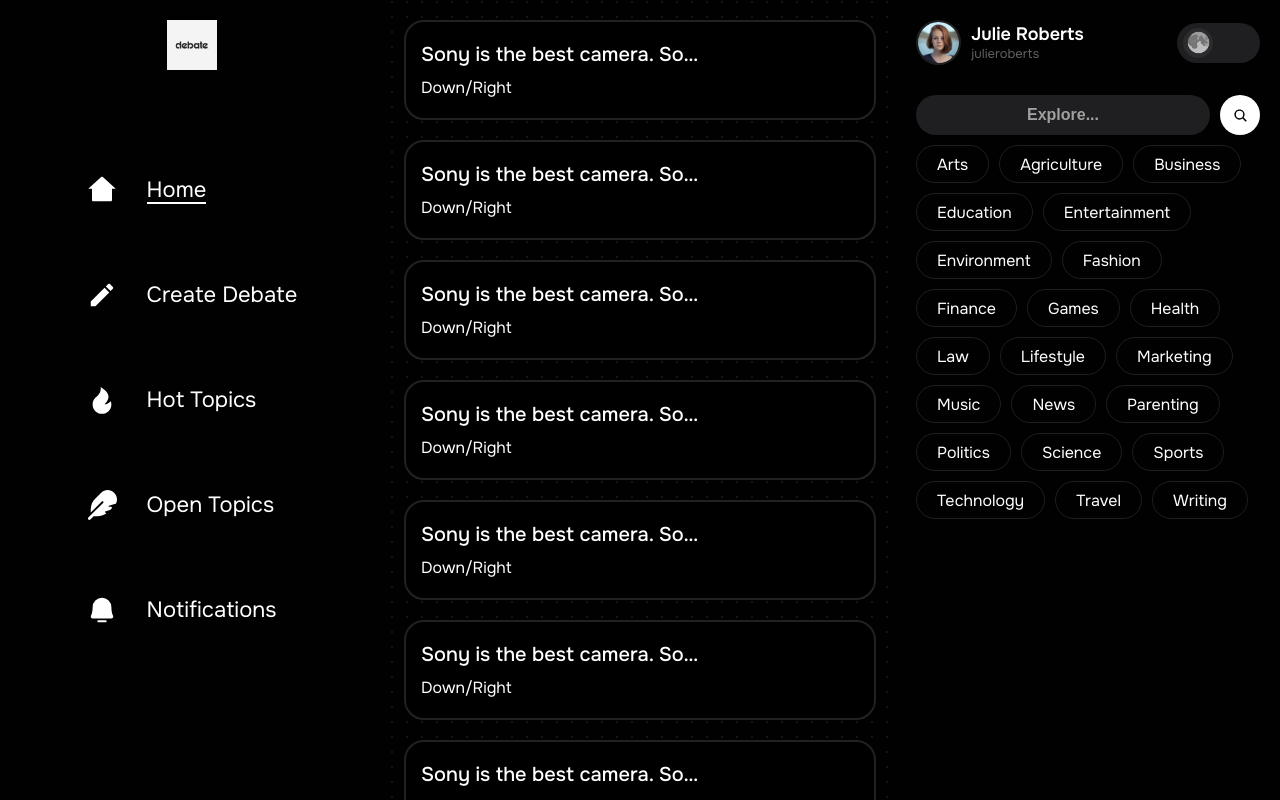
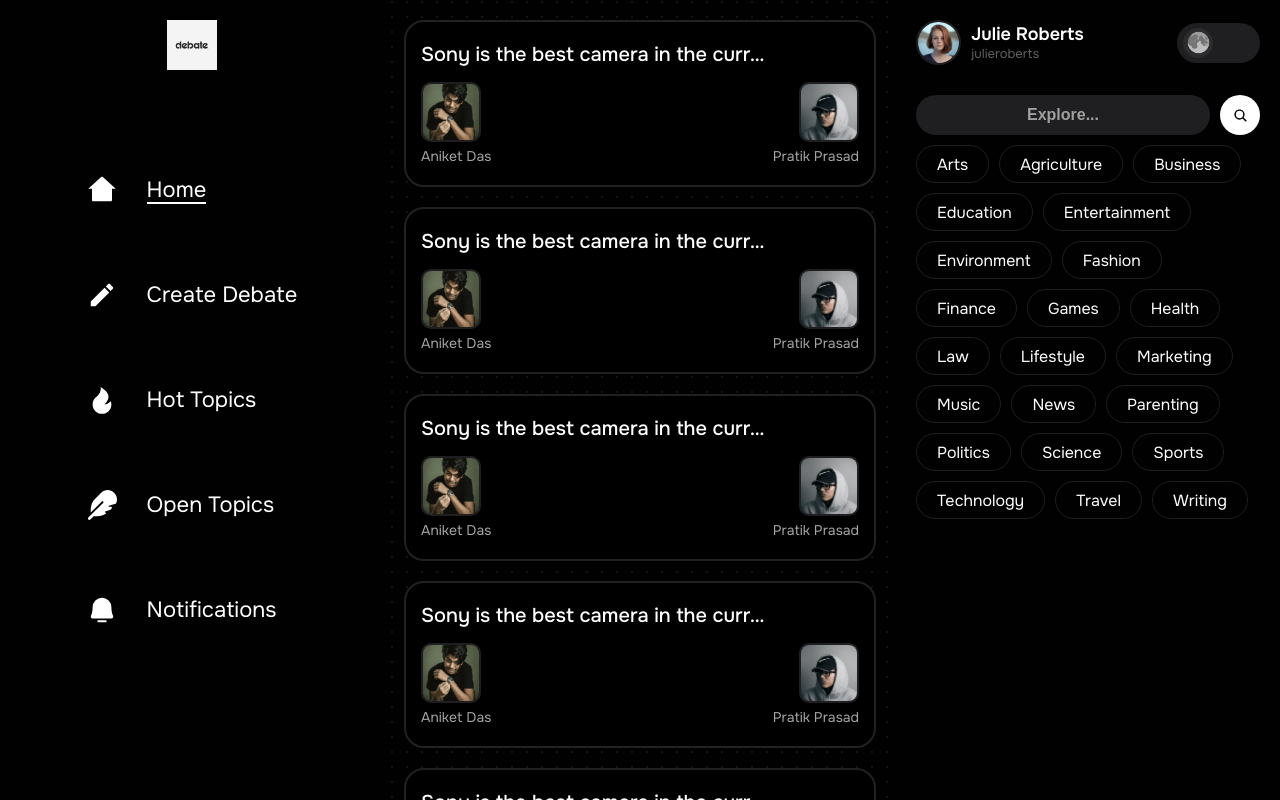
Before and after one commit to Casuals4Fun/DebateMe, a React (Vite) app in the folder client/: page / in a window 1280 px wide. Built offline with nearby package versions, Linux system fonts and the light colour scheme.

Commit message:
wip: designed card

```diff
--- a/client/src/components/card/closed-debate-card.css
+++ b/client/src/components/card/closed-debate-card.css
@@ -12,11 +12,17 @@
 }
 
 #closed-card .left {
-    flex: 1.1;
+    flex: 1.2;
+    display: flex;
+    flex-direction: column;
+    justify-content: center;
 }
 
 #closed-card .right {
-    flex: 0.9;
+    flex: 0.8;
+    display: flex;
+    flex-direction: column;
+    justify-content: center;
 }
 
 #closed-card .divider {
@@ -26,7 +32,6 @@
 }
 
 #closed-card .left h2 {
-    padding-bottom: 10px;
     font-size: 20px;
     font-weight: 500;
     max-width: 280px;
@@ -36,8 +41,61 @@
 }
 
 #closed-card .left p {
+    padding-top: 10px;
     font-size: 14px;
     color: var(--card_color_secondary);
+}
+
+#closed-card .left button {
+    padding-top: 10px;
+    width: fit-content;
+    color: var(--card_color_secondary);
+    text-decoration: underline;
+    font-size: 15px;
+    font-weight: 700;
+    cursor: pointer;
+}
+
+#closed-card .right .user-info {
+    display: flex;
+    gap: 10px;
+    align-items: center;
+    justify-content: space-between;
+}
+
+#closed-card .right .user-info .debate-from,
+#closed-card .right .user-info .debate-by {
+    width: 50%;
+    display: flex;
+    flex-direction: column;
+    gap: 5px;
+}
+
+#closed-card .right .user-info .debate-by {
+    align-items: end;
+    text-align: end;
+}
+
+#closed-card .right .user-info .debate-from img,
+#closed-card .right .user-info .debate-by img {
+    width: 60px;
+    height: 60px;
+    object-fit: cover;
+    border: 2px solid var(--explore_input_bg);
+    border-radius: 10px;
+    cursor: pointer;
+}
+
+#closed-card .right .user-info .debate-from p,
+#closed-card .right .user-info .debate-by p {
+    max-width: 100%;
+    width: fit-content;
+    text-overflow: ellipsis;
+    white-space: nowrap;
+    overflow: hidden;
+    font-size: 14px;
+    color: var(--card_color_secondary);
+    cursor: pointer;
 }
 
 @media screen and (max-width: 1536px) {
@@ -54,11 +112,25 @@
     }
 
     #closed-card .right {
-        padding-top: 0;
+        padding-top: 15px;
+    }
+
+    #closed-card .left h2 {
+        max-width: 350px;
     }
 
     #closed-card .left p {
         display: none;
+    }
+
+    #closed-card .left button {
+        display: none;
+    }
+}
+
+@media screen and (max-width: 767px) {
+    #closed-card .left h2 {
+        max-width: 400px;
     }
 }
 
@@ -66,4 +138,9 @@
     #closed-card {
         border-width: 1px;
     }
+
+    #closed-card .left h2 {
+        max-width: 300px;
+        font-size: 18px;
+    }
 }
--- a/client/src/components/card/closed-debate-card.tsx
+++ b/client/src/components/card/closed-debate-card.tsx
@@ -9,12 +9,22 @@
     return (
         <div id='closed-card'>
             <div className='left'>
-                <h2>Sony is the best camera. Sony is the best camera.</h2>
-                <p>Lorem ipsum dolor sit amet consectetur adipisicing elit. Libero suscipit eos, nemo unde labore deleniti minima laboriosam harum.</p>
+                <h2>Sony is the best camera in the current segment in the current scenario</h2>
+                <p>Lorem ipsum dolor sit amet consectetur adipisicing elit. Los nemo unde labore deleniti minima laboriosam harum.</p>
+                <button>View</button>
             </div>
             <div className='divider' />
             <div className='right'>
-                Down/Right
+                <div className='user-info'>
+                    <div className='debate-from'>
+                        <img src="/user1.webp" alt="" />
+                        <p>Aniket Das</p>
+                    </div>
+                    <div className='debate-by'>
+                        <img src="/user2.jpeg" alt="" />
+                        <p>Pratik Prasad</p>
+                    </div>
+                </div>
             </div>
         </div>
     )
```
Also changed, not shown: client/public/user1.webp (added), client/public/user2.jpeg (added).
